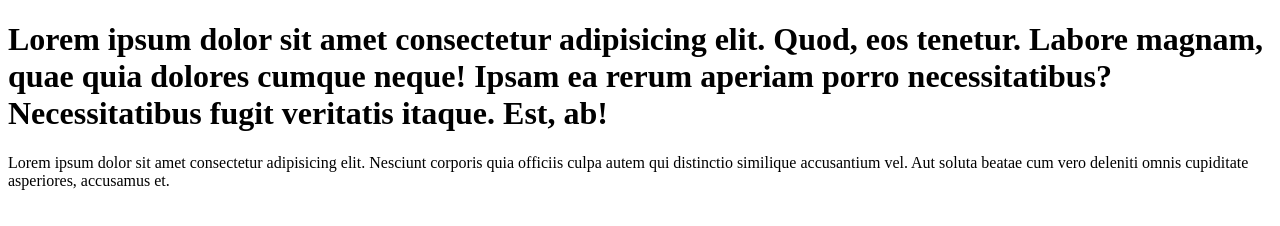
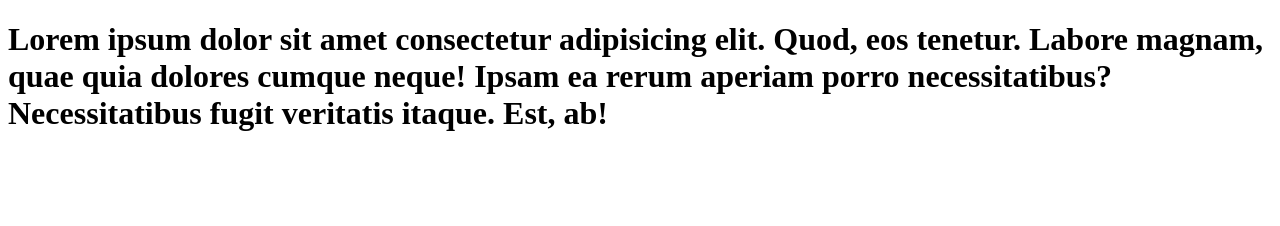
Before and after one commit to ivanbeliaev/project, a plain HTML site: page index.html in a window 1280 px wide. Drawn offline with Linux system fonts and the light colour scheme.

Commit message:
удален span

```diff
--- a/index.html
+++ b/index.html
@@ -7,6 +7,6 @@
 </head>
 <body>
     <h1>Lorem ipsum dolor sit amet consectetur adipisicing elit. Quod, eos tenetur. Labore magnam, quae quia dolores cumque neque! Ipsam ea rerum aperiam porro necessitatibus? Necessitatibus fugit veritatis itaque. Est, ab!</h1>
-    <span>Lorem ipsum dolor sit amet consectetur adipisicing elit. Nesciunt corporis quia officiis culpa autem qui distinctio similique accusantium vel. Aut soluta beatae cum vero deleniti omnis cupiditate asperiores, accusamus et.</span>
+
 </body>
 </html>
```
